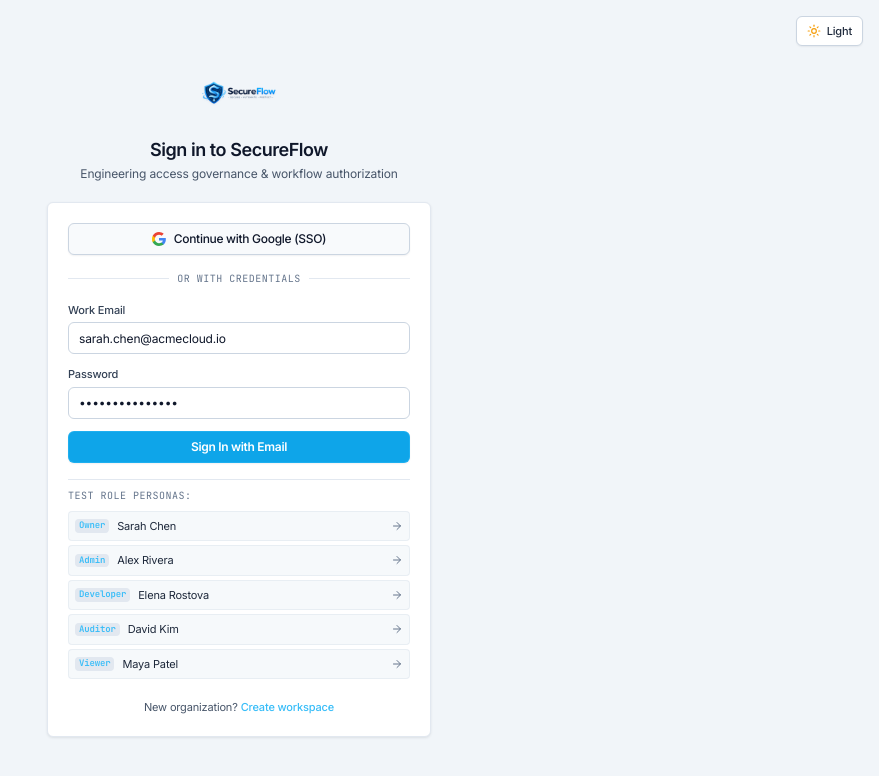
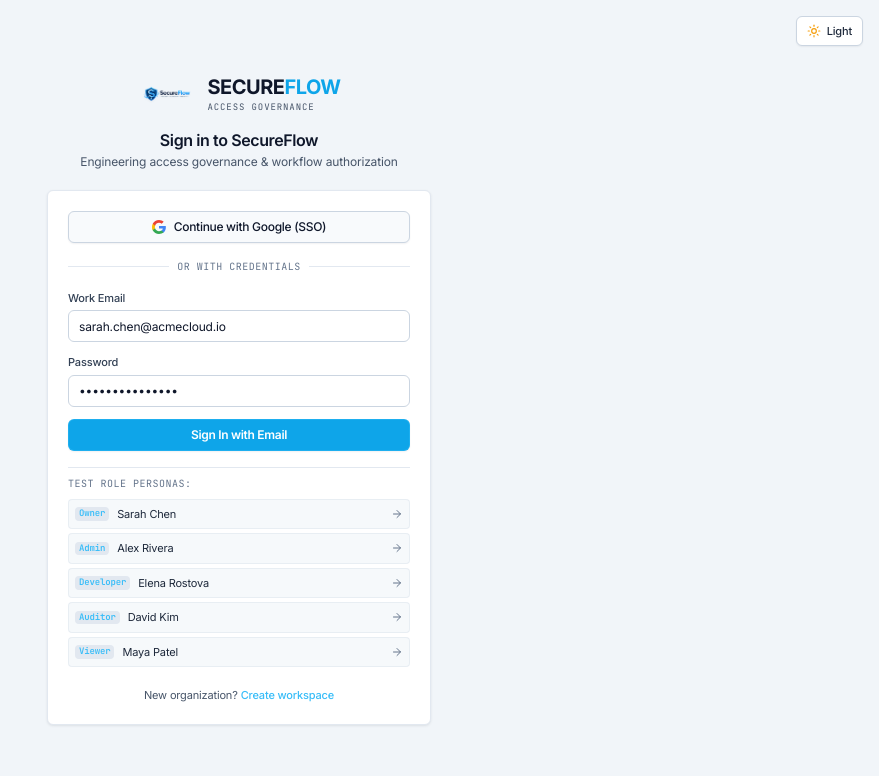
Before and after one commit to Ketanrawat2004/SecureFlow, a React (Vite) app in the folder frontend/: page /auth/signin in a window 1280 px wide. Shown: the top 776 px of the page, without its empty margins (401-1280 px from the left). Built offline with nearby package versions, Linux system fonts and the light colour scheme; no server answers.

Commit message:
fix(polish): high-contrast logo wordmark, AWS security group hardening, and production docker overlay

```diff
--- a/frontend/src/components/layout/Sidebar.tsx
+++ b/frontend/src/components/layout/Sidebar.tsx
@@ -96,11 +96,16 @@
       }`}
     >
       {/* Brand Header */}
-      <div className="h-12 flex items-center justify-between px-3 border-b border-surface-750">
-        <Link to="/" className="flex items-center gap-2 overflow-hidden group">
+      <div className={`h-12 flex items-center px-3 border-b border-surface-750 ${sidebarCollapsed ? 'justify-center' : 'justify-between'}`}>
+        <Link
+          to="/"
+          aria-label="SecureFlow Home"
+          title="SecureFlow Home"
+          className="flex items-center gap-2 overflow-hidden group"
+        >
           <img
             src="/logo.png"
-            alt="SecureFlow Logo"
+            alt="SecureFlow Shield"
             className="h-7 w-auto object-contain rounded shrink-0 transition-transform group-hover:scale-105"
           />
           {!sidebarCollapsed && (
--- a/frontend/src/features/auth/OAuthCallbackPage.tsx
+++ b/frontend/src/features/auth/OAuthCallbackPage.tsx
@@ -41,11 +41,21 @@
   return (
     <div className="min-h-screen bg-surface-950 flex flex-col items-center justify-center p-4">
       <div className="bg-surface-900 border border-surface-750 p-8 rounded-xl max-w-md w-full text-center shadow-card space-y-4">
-        <img
-          src="/logo.png"
-          alt="SecureFlow"
-          className="h-14 w-auto mx-auto mb-2 object-contain rounded drop-shadow-sm"
-        />
+        <div className="inline-flex items-center justify-center gap-2 mb-2">
+          <img
+            src="/logo.png"
+            alt="SecureFlow Shield"
+            className="h-10 w-auto object-contain rounded drop-shadow-sm"
+          />
+          <div className="text-left">
+            <span className="text-lg font-bold tracking-tight text-surface-100 block leading-none">
+              SECURE<span className="text-brand-500">FLOW</span>
+            </span>
+            <span className="text-[8px] font-mono text-surface-400 uppercase tracking-widest block mt-0.5">
+              ACCESS GOVERNANCE
+            </span>
+          </div>
+        </div>
         {error ? (
           <>
             <div className="w-12 h-12 rounded-xl bg-rose-950/60 border border-rose-800/60 text-rose-400 flex items-center justify-center mx-auto">
--- a/frontend/src/features/auth/SignInPage.tsx
+++ b/frontend/src/features/auth/SignInPage.tsx
@@ -108,12 +108,22 @@
       </div>
 
       <div className="sm:mx-auto sm:w-full sm:max-w-sm text-center">
-        <img
-          src="/logo.png"
-          alt="SecureFlow"
-          className="h-16 w-auto mx-auto mb-2 object-contain rounded drop-shadow-sm transition-transform hover:scale-105"
-        />
-        <h1 className="text-lg font-semibold tracking-tight text-surface-100">
+        <div className="inline-flex items-center justify-center gap-2.5 mb-3">
+          <img
+            src="/logo.png"
+            alt="SecureFlow Shield"
+            className="h-10 w-auto object-contain rounded drop-shadow-sm transition-transform hover:scale-105"
+          />
+          <div className="text-left">
+            <span className="text-xl font-bold tracking-tight text-surface-100 block leading-none">
+              SECURE<span className="text-brand-500">FLOW</span>
+            </span>
+            <span className="text-[9px] font-mono text-surface-400 uppercase tracking-widest block mt-1">
+              ACCESS GOVERNANCE
+            </span>
+          </div>
+        </div>
+        <h1 className="text-base font-semibold tracking-tight text-surface-100">
           Sign in to SecureFlow
         </h1>
         <p className="mt-0.5 text-xs text-surface-400">
--- a/frontend/src/features/auth/SignUpPage.tsx
+++ b/frontend/src/features/auth/SignUpPage.tsx
@@ -89,12 +89,22 @@
       </div>
 
       <div className="sm:mx-auto sm:w-full sm:max-w-sm text-center">
-        <img
-          src="/logo.png"
-          alt="SecureFlow"
-          className="h-16 w-auto mx-auto mb-2 object-contain rounded drop-shadow-sm transition-transform hover:scale-105"
-        />
-        <h1 className="text-lg font-semibold tracking-tight text-surface-100">
+        <div className="inline-flex items-center justify-center gap-2.5 mb-3">
+          <img
+            src="/logo.png"
+            alt="SecureFlow Shield"
+            className="h-10 w-auto object-contain rounded drop-shadow-sm transition-transform hover:scale-105"
+          />
+          <div className="text-left">
+            <span className="text-xl font-bold tracking-tight text-surface-100 block leading-none">
+              SECURE<span className="text-brand-500">FLOW</span>
+            </span>
+            <span className="text-[9px] font-mono text-surface-400 uppercase tracking-widest block mt-1">
+              ACCESS GOVERNANCE
+            </span>
+          </div>
+        </div>
+        <h1 className="text-base font-semibold tracking-tight text-surface-100">
           Create SecureFlow Workspace
         </h1>
         <p className="mt-0.5 text-xs text-surface-400">
```
Also changed, not shown: 2 other files (tests, documents, lock files or other folders).
